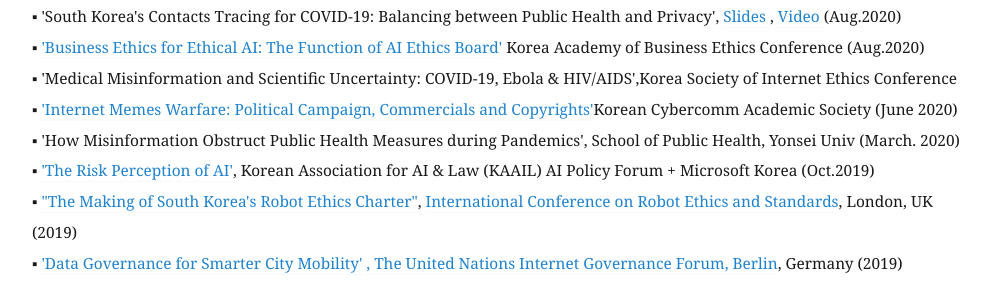
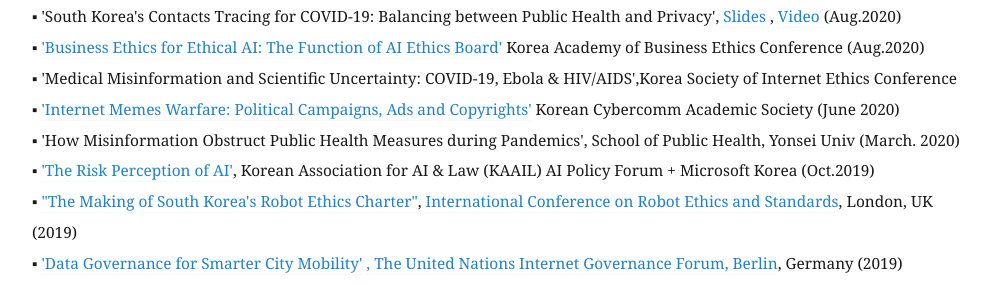
Before and after one commit to eunchangchoi/eunchangchoi.github.io, a Jekyll site: the page built from index.md, in a window 1280 px wide and 900 px high, scrolled down 5841 px. Shown: the part 161-447 px from the top of the window, without its empty margins (68-1058 px from the left). Built offline with Jekyll 4.4.1, drawn with Linux system fonts in a browser that asks for light colours.

Commit message:
Update index.md

```diff
--- a/index.md
+++ b/index.md
@@ -127,7 +127,7 @@
 ▪  'South Korea's Contacts Tracing for COVID-19: Balancing between Public Health and Privacy', <a href="https://www.slideshare.net/secret/vlJ18LSZxcB11J"> Slides </a>, <a href="https://youtu.be/4UZlkRLKGes"> Video </a>(Aug.2020) <br>
 ▪ <a href="http://kaobe.or.kr/home/page/?pid=conference22">'Business Ethics for Ethical AI: The Function of AI Ethics Board'</a> Korea Academy of Business Ethics Conference (Aug.2020) <br>
 ▪ 'Medical Misinformation and Scientific Uncertainty: COVID-19, Ebola & HIV/AIDS',Korea Society of Internet Ethics Conference<br>
-▪  <a href="https://www.slideshare.net/EunChangChoi/internet-meme-warfare-political-propaganda-commercial-ads-copyright-lawsuits"> 'Internet Memes Warfare: Political Campaign, Commercials and Copyrights'</a>Korean Cybercomm Academic Society (June 2020)<br>
+▪  <a href="https://www.slideshare.net/EunChangChoi/internet-meme-warfare-political-propaganda-commercial-ads-copyright-lawsuits"> 'Internet Memes Warfare: Political Campaigns, Ads and Copyrights'</a> Korean Cybercomm Academic Society (June 2020)<br>
 ▪ 'How Misinformation Obstruct Public Health Measures during Pandemics', School of Public Health, Yonsei Univ (March. 2020)<br>
 ▪ <a href="https://bit.ly/36qHFoj">'The Risk Perception of AI'</a>, Korean Association for AI & Law (KAAIL) AI Policy Forum + Microsoft Korea (Oct.2019) <br>
 ▪ <a href="https://clawar.org/wp-content/uploads/2019/11/ICRES2019_p64_paper_4.pdf">"The Making of South Korea's Robot Ethics Charter"</a>, <a href="https://clawar.org/conference-proceedings/icres-conference/icres-2019-proceedings/"> International Conference on Robot Ethics and Standards</a>, London, UK (2019)<br>
```
